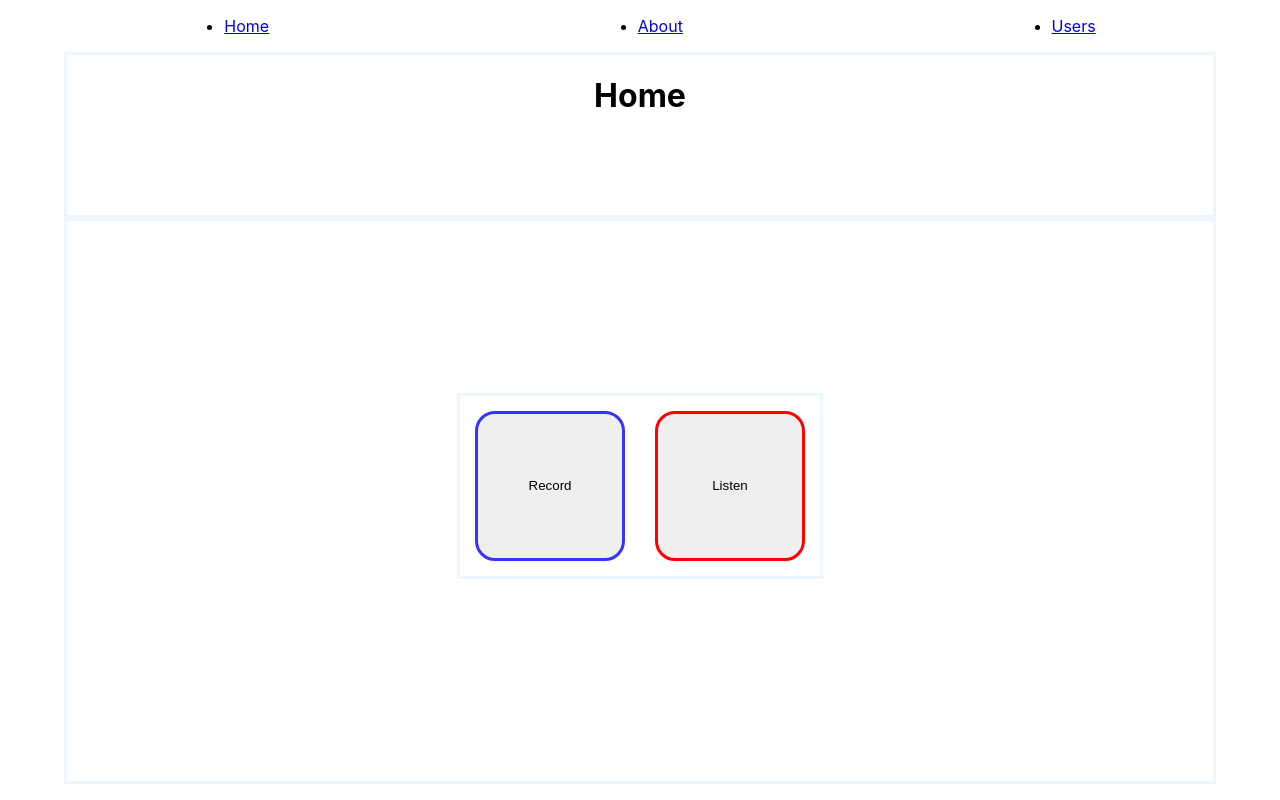
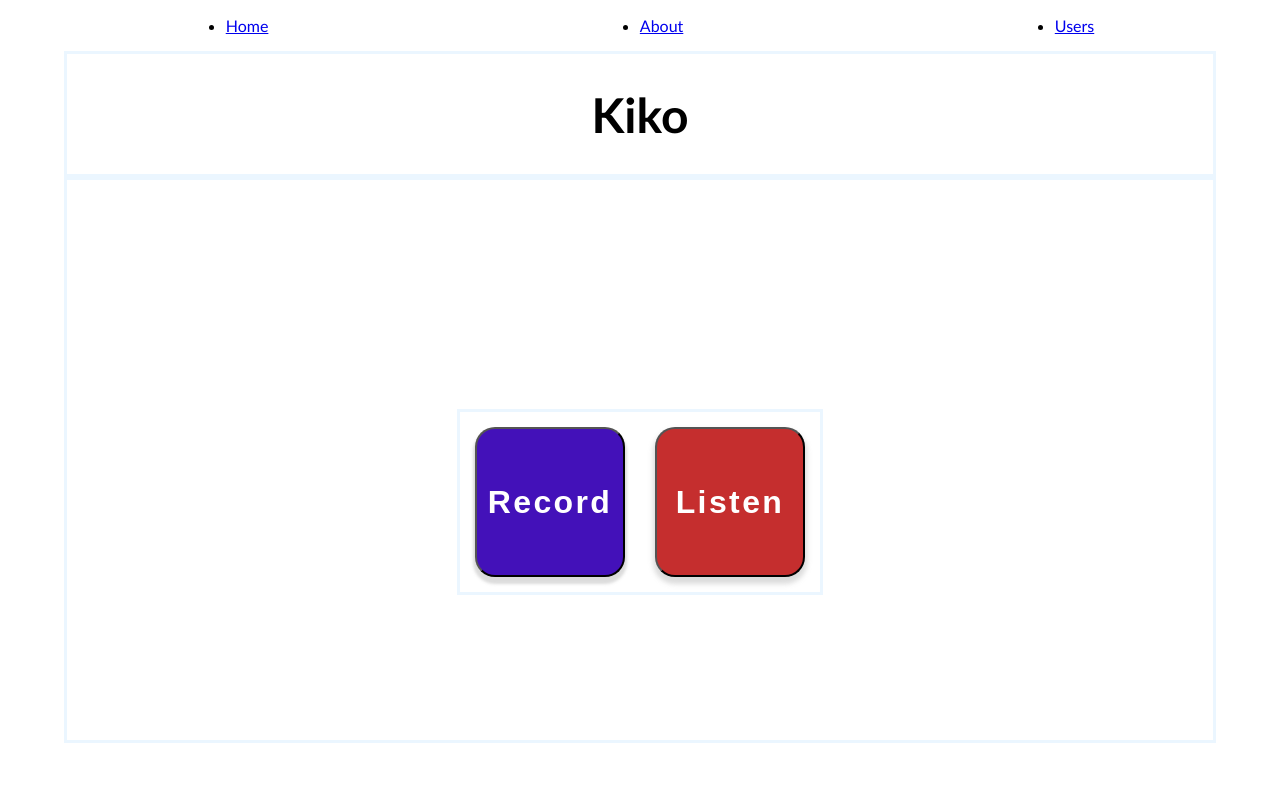
Before and after one commit to hazieon/Kiko, a React (Create React App) app: page / in a window 1280 px wide. Built offline with nearby package versions, Linux system fonts and the light colour scheme.

Commit message:
button colours set up, css palette added

```diff
--- a/src/Components/Home/index.js
+++ b/src/Components/Home/index.js
@@ -5,7 +5,7 @@ function Home() {
   return (
     <div className={styles.homeBox}>
       <div className={styles.headerBox}>
-        <h1 className={styles.header}>Home</h1>
+        <h1 className={styles.header}>Kiko</h1>
       </div>
       <div className={styles.navigationBox}>
         <div className={styles.buttonBox}>
--- a/src/Components/Home/index.module.css
+++ b/src/Components/Home/index.module.css
@@ -5,10 +5,11 @@
 }
 
 .header {
+  font-size: 3em;
 }
 
 .headerBox {
-  height: 20vh;
+  height: 15vh;
   border: 3px solid rgba(63, 167, 253, 0.103);
 }
 
@@ -20,7 +21,7 @@
 .buttonBox {
   display: inline-block;
   margin: auto;
-  margin-top: 15%;
+  margin-top: 20%;
   max-width: 50vw;
   height: auto;
   border: 3px solid rgba(63, 167, 253, 0.103);
@@ -28,17 +29,34 @@
 
 button {
   cursor: pointer;
+  font-size: xx-large;
+  font-weight: bold;
+  letter-spacing: 0.15rem;
 }
 .navigationButton {
+  color: white;
+  outline: none;
   height: 150px;
   width: 150px;
   margin: 15px;
   border-radius: 20px;
+  transition: 0.3s ease-in-out;
 }
 #recordButton {
-  border: 3px solid rgb(55, 52, 255);
+  background-color: var(--purple);
+  box-shadow: 0px 5px 3px 2px var(--light-matter);
+  /* border: 3px solid rgb(55, 52, 255); */
 }
 
 #listenButton {
-  border: 3px solid red;
+  background-color: var(--red);
+  box-shadow: 0px 5px 5px 2px var(--light-matter);
 }
+
+.navigationButton:hover {
+  filter: saturate(1.3);
+}
+
+.navigationButton:active {
+  filter: saturate(2);
+}
--- a/src/index.css
+++ b/src/index.css
@@ -1,13 +1,33 @@
+:root {
+  --background-shade: #bca0ff;
+  --secondary-shade: rgba(233, 214, 255, 0.972);
+  --panel-shade: #d0c3ff;
+  --panel-mid-shade: #d8cefc;
+  --deep-shade: #18612b;
+  --mid-shade: #4aac64;
+
+  --white: snow;
+  --light-shade: #bca0ff;
+  --deep-purple: #3c10b6;
+  --purple: #4311b9;
+  --red: #c52e2e;
+  --blue: #29c7d6;
+  --green: #95d32c;
+  --light-green: #93ea15;
+  --black: #0b0420;
+  --matter: #c2c2c2;
+  --light-matter: #d3d3d3cc;
+  --dark-matter: #6e6e6e;
+}
+
 body {
   margin: 0;
-  font-family: -apple-system, BlinkMacSystemFont, 'Segoe UI', 'Roboto', 'Oxygen',
-    'Ubuntu', 'Cantarell', 'Fira Sans', 'Droid Sans', 'Helvetica Neue',
-    sans-serif;
+  font-family: "Gill Sans", "Gill Sans MT", Calibri, "Trebuchet MS", sans-serif;
   -webkit-font-smoothing: antialiased;
   -moz-osx-font-smoothing: grayscale;
 }
 
 code {
-  font-family: source-code-pro, Menlo, Monaco, Consolas, 'Courier New',
+  font-family: source-code-pro, Menlo, Monaco, Consolas, "Courier New",
     monospace;
 }
```
Also changed, not shown: 2 other files (tests, documents, lock files or other folders).
